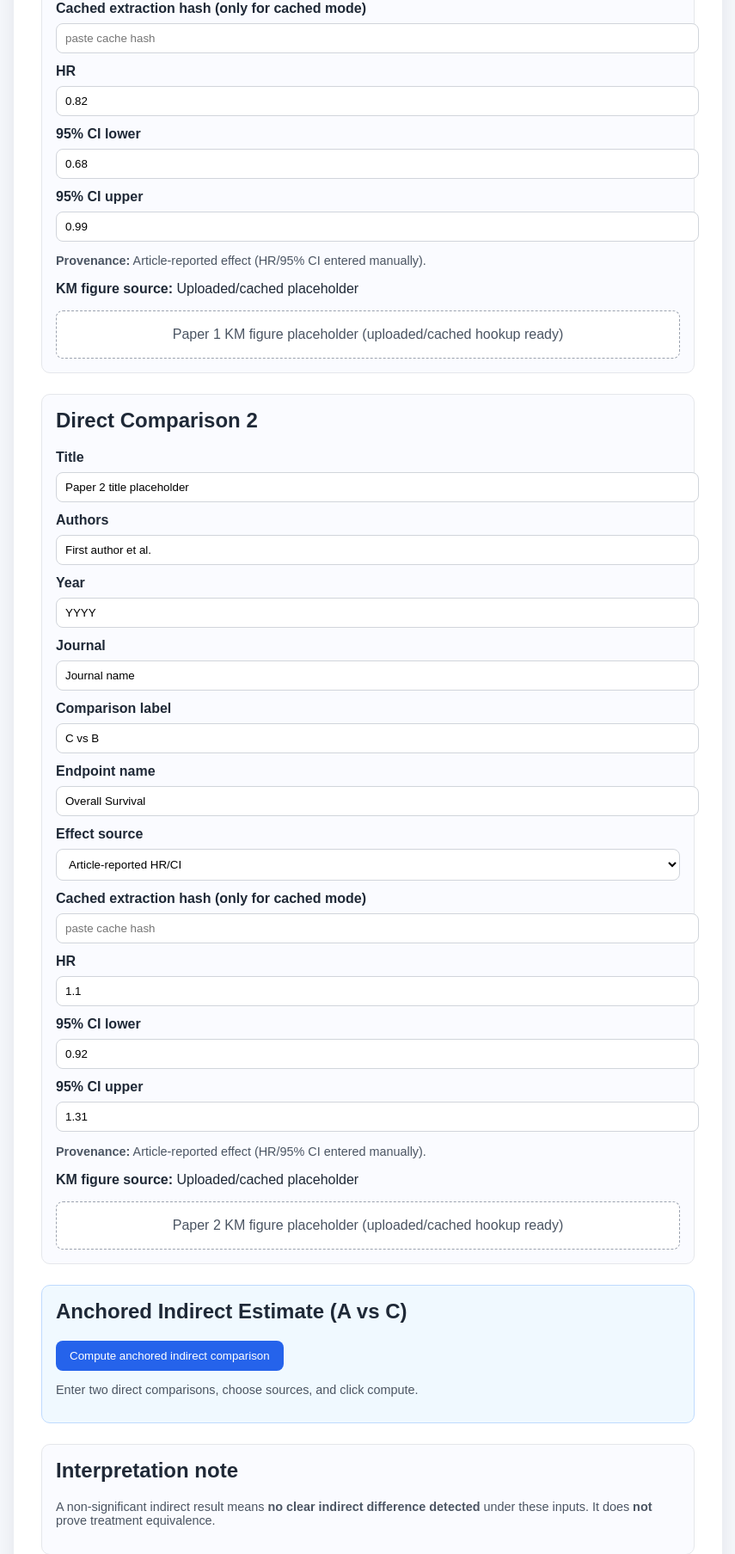
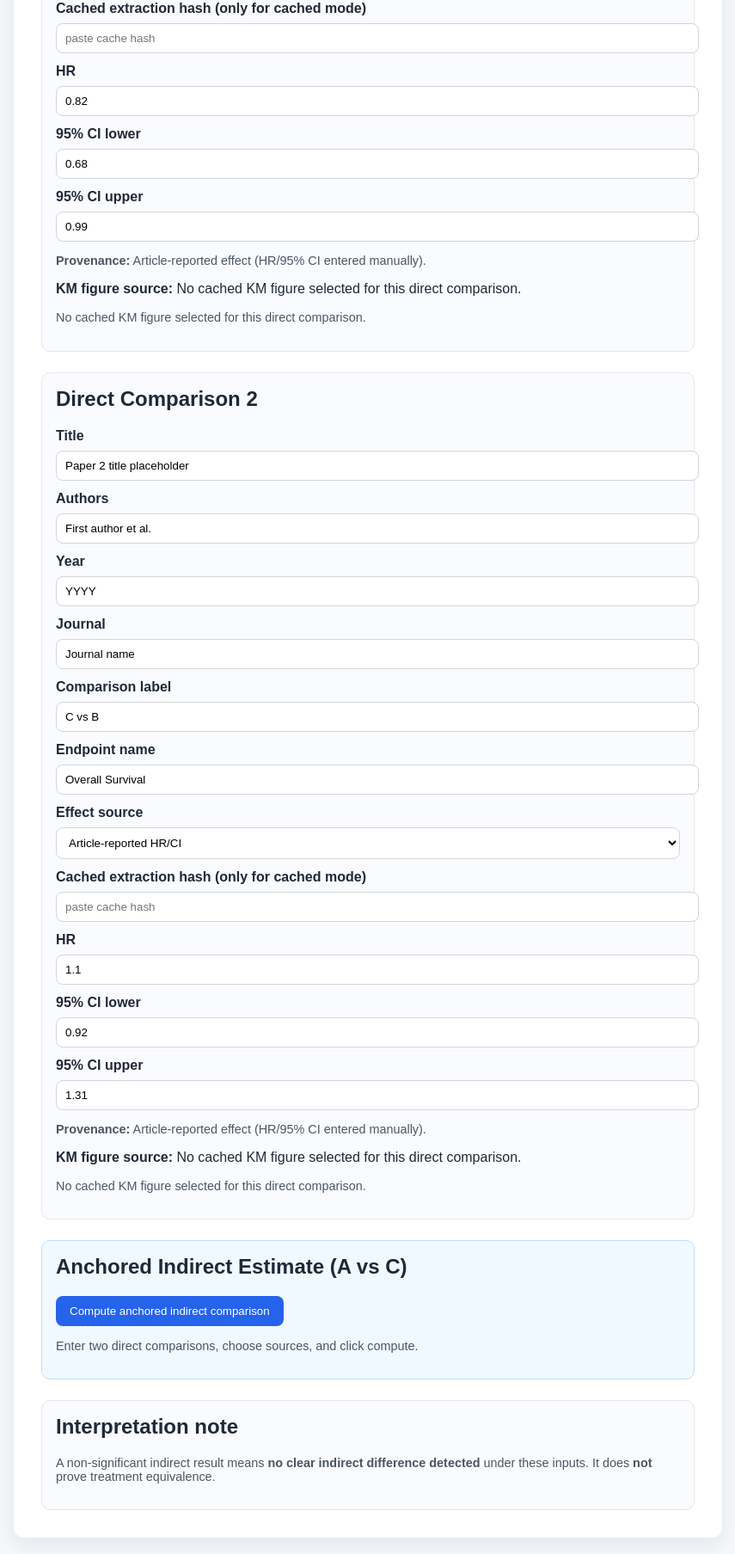
Before and after one commit to Scott-Zhu/km-logrank-webapp, a Flask app: page /indirect-comparison in a window 1280 px wide. Shown: the part 1397-3204 px from the top of the page at 86% size, without its empty margins (212-1067 px from the left). Run offline with Flask 3, Linux system fonts and the light colour scheme.

Commit message:
Fix manual parser delimiters and bind KM previews to cache hash

```diff
--- a/app.py
+++ b/app.py
@@ -1,6 +1,7 @@
 from math import erfc, exp, log, sqrt
 from pathlib import Path
 import json
+import re
 from itertools import combinations
 
 from dotenv import load_dotenv
@@ -46,18 +47,20 @@ def is_allowed_file(filename: str) -> bool:
 def parse_survival_records(raw_text: str, group_label: str) -> list[dict[str, float | int]]:
     lines = raw_text.splitlines()
     records: list[dict[str, float | int]] = []
+    comma_pattern = re.compile(r"^\s*([^,\s]+)\s*,\s*([^,\s]+)\s*$")
+    whitespace_pattern = re.compile(r"^\s*(\S+)\s+(\S+)\s*$")
 
     for line_index, raw_line in enumerate(lines, start=1):
         line = raw_line.strip()
         if not line:
             continue
 
-        normalized = line.replace(",", " ")
-        parts = [part for part in normalized.split() if part]
-        if len(parts) != 2:
+        match = comma_pattern.match(line) or whitespace_pattern.match(line)
+        if not match:
             raise ValueError(
-                f"{group_label}, line {line_index}: expected exactly two values (time and event)."
+                f"{group_label}, line {line_index}: expected 'time,event' or 'time event'."
             )
+        parts = [match.group(1), match.group(2)]
 
         time_text, event_text = parts
         try:
@@ -323,6 +326,20 @@ def _save_cached_extraction(image_hash: str, payload: dict) -> None:
 
 def _list_cached_hashes() -> list[str]:
     return sorted(path.stem for path in app.config["CACHE_FOLDER"].glob("*.json"))
+
+
+def _uploaded_image_url_for_hash(image_hash: str) -> str | None:
+    for upload_path in app.config["UPLOAD_FOLDER"].iterdir():
+        if not upload_path.is_file():
+            continue
+        if upload_path.suffix.lower().lstrip(".") not in app.config["ALLOWED_EXTENSIONS"]:
+            continue
+        try:
+            if image_sha256(upload_path) == image_hash:
+                return url_for("uploaded_file", filename=upload_path.name)
+        except OSError:
+            continue
+    return None
 
 
 def _derive_cached_effect_estimate(payload: dict, comparison_label: str) -> dict[str, float | str]:
@@ -682,8 +699,8 @@ def indirect_comparison():
         "journal": "Journal name",
         "comparison_label": "A vs B",
         "endpoint_name": "Overall Survival",
-        "figure_status": "Uploaded/cached placeholder",
-        "image_url": url_for("uploaded_file", filename=latest_upload["filename"]) if latest_upload else None,
+        "figure_status": "No cached KM figure selected for this direct comparison.",
+        "image_url": None,
         "hr": 0.82,
         "ci_lower": 0.68,
         "ci_upper": 0.99,
@@ -698,7 +715,7 @@ def indirect_comparison():
         "journal": "Journal name",
         "comparison_label": "C vs B",
         "endpoint_name": "Overall Survival",
-        "figure_status": "Uploaded/cached placeholder",
+        "figure_status": "No cached KM figure selected for this direct comparison.",
         "image_url": None,
         "hr": 1.10,
         "ci_lower": 0.92,
@@ -759,6 +776,14 @@ def indirect_comparison():
                     f"Derived from cached KM reconstruction (cache hash: {paper['cached_hash']}). "
                     "No live API call was used."
                 )
+                paper["image_url"] = _uploaded_image_url_for_hash(paper["cached_hash"])
+                if paper["image_url"]:
+                    paper["figure_status"] = f"Preview linked to cached hash {paper['cached_hash']}."
+                else:
+                    paper["figure_status"] = (
+                        f"Cached estimate loaded from hash {paper['cached_hash']}. "
+                        "No matching uploaded KM image preview is available."
+                    )
                 continue
 
             numeric_fields = (
@@ -777,6 +802,8 @@ def indirect_comparison():
                     )
                     effect_source_available = False
             paper["provenance_note"] = "Article-reported effect (HR/95% CI entered manually)."
+            paper["image_url"] = None
+            paper["figure_status"] = "No cached KM figure selected for this direct comparison."
 
         quality_panel = _build_indirect_quality_panel(paper_1, paper_2, effect_source_available)
 
--- a/templates/indirect_comparison.html
+++ b/templates/indirect_comparison.html
@@ -84,7 +84,7 @@
         {% if paper_1.image_url %}
         <img src="{{ paper_1.image_url }}" alt="Paper 1 KM figure preview" class="uploaded-image" />
         {% else %}
-        <div class="placeholder-figure">Paper 1 KM figure placeholder (uploaded/cached hookup ready)</div>
+        <p class="small-note">No cached KM figure selected for this direct comparison.</p>
         {% endif %}
       </section>
 
@@ -120,7 +120,7 @@
         {% if paper_2.image_url %}
         <img src="{{ paper_2.image_url }}" alt="Paper 2 KM figure preview" class="uploaded-image" />
         {% else %}
-        <div class="placeholder-figure">Paper 2 KM figure placeholder (uploaded/cached hookup ready)</div>
+        <p class="small-note">No cached KM figure selected for this direct comparison.</p>
         {% endif %}
       </section>
 
```
